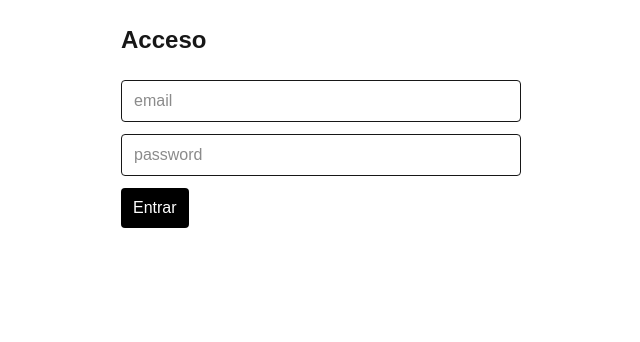
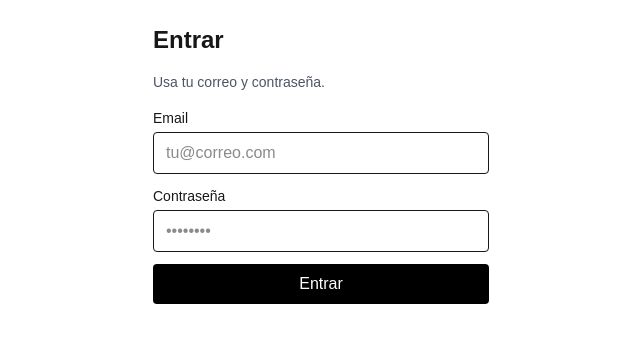
Before and after one commit to sysdeveverhigh/english-coach-ai, a Next.js app in the folder apps/web/: page /login in a window 1280 px wide. Shown: the top 342 px of the page, without its empty margins (319-959 px from the left). Built offline with nearby package versions, Linux system fonts and the light colour scheme; no server answers.

Commit message:
feat(web): simple email/password login; remove MFA UX

```diff
--- a/apps/web/src/app/login/page.tsx
+++ b/apps/web/src/app/login/page.tsx
@@ -1,202 +1,73 @@
 "use client";
 import { useEffect, useState } from "react";
 import { supabase } from "@/lib/supabaseClient";
-import { QRCodeCanvas } from "qrcode.react";
-
-type Step = "login" | "mfa_challenge" | "mfa_enroll";
 
 export default function LoginPage() {
-  const [step, setStep] = useState<Step>("login");
   const [email, setEmail] = useState("");
-  const [password, setPassword] = useState("");
-  const [status, setStatus] = useState("");
+  const [pass, setPass] = useState("");
   const [error, setError] = useState<string | null>(null);
-
-  // enrolamiento/challenge
-  const [enrollId, setEnrollId] = useState<string>("");
-  const [otpUri, setOtpUri] = useState<string>("");
-  const [otpCode, setOtpCode] = useState<string>("");
-  const [verifiedFactorId, setVerifiedFactorId] = useState<string>("");
-  const [challengeId, setChallengeId] = useState<string>("");
+  const [busy, setBusy] = useState(false);
 
   useEffect(() => {
     (async () => {
-      const sessionRes = await supabase.auth.getSession();
-      if (sessionRes.data?.session) window.location.href = "/app";
+      const { data } = await supabase.auth.getSession();
+      if (data.session) {
+        window.location.href = "/";
+      }
     })();
   }, []);
 
-  const handleLogin = async () => {
-    try {
-      setError(null);
-      setStatus("Autenticando…");
-      const signInRes = await supabase.auth.signInWithPassword({ email, password });
-      if (signInRes.error) {
-        if (signInRes.error.message?.toLowerCase().includes("mfa")) {
-          await routeAfterLogin();
-          return;
-        }
-        setError(signInRes.error.message);
-        setStatus("");
-        return;
-      }
-      await routeAfterLogin();
-    } catch (e: unknown) {
-      const msg = e instanceof Error ? e.message : String(e);
-      setError(msg);
-      setStatus("");
-    }
-  };
-
-  const routeAfterLogin = async () => {
-    setStatus("Comprobando MFA…");
-    const factorsRes = await supabase.auth.mfa.listFactors();
-    if (factorsRes.error) {
-      setError(factorsRes.error.message);
-      setStatus("");
+  const signIn = async (e: React.FormEvent) => {
+    e.preventDefault();
+    setError(null);
+    setBusy(true);
+    const { error } = await supabase.auth.signInWithPassword({ email, password: pass });
+    setBusy(false);
+    if (error) {
+      setError(error.message);
       return;
     }
-
-    const totpVerified = factorsRes.data?.all?.find(
-      (f) => f.factor_type === "totp" && f.status === "verified"
-    );
-    if (totpVerified) {
-      setVerifiedFactorId(totpVerified.id);
-      setStep("mfa_challenge");
-      setStatus("");
-      return;
-    }
-
-    // No tiene TOTP -> enrolar
-    const enrollRes = await supabase.auth.mfa.enroll({ factorType: "totp" });
-    if (enrollRes.error) {
-      setError(enrollRes.error.message);
-      setStatus("");
-      return;
-    }
-    setEnrollId(enrollRes.data.id);
-    setOtpUri(enrollRes.data.totp?.uri || "");
-    setStep("mfa_enroll");
-    setStatus("");
-  };
-
-  // Verifica el enrolamiento creando primero un challenge y luego verificándolo
-  const verifyEnrollment = async () => {
-    setStatus("Creando desafío…");
-    const ch = await supabase.auth.mfa.challenge({ factorId: enrollId });
-    if (ch.error) { setError(ch.error.message); setStatus(""); return; }
-
-    setStatus("Verificando TOTP…");
-    const verifyRes = await supabase.auth.mfa.verify({
-      factorId: enrollId,
-      challengeId: ch.data.id,
-      code: otpCode,
-    });
-    if (verifyRes.error) {
-      setError(verifyRes.error.message);
-    } else {
-      window.location.href = "/app";
-    }
-    setStatus("");
-  };
-
-  const startChallenge = async () => {
-    setStatus("Creando desafío MFA…");
-    const ch = await supabase.auth.mfa.challenge({ factorId: verifiedFactorId });
-    if (ch.error) { setError(ch.error.message); setStatus(""); return; }
-    setChallengeId(ch.data.id);
-    setStatus("");
-  };
-
-  const verifyChallenge = async () => {
-    setStatus("Verificando código…");
-    const verifyRes = await supabase.auth.mfa.verify({
-      factorId: verifiedFactorId,
-      challengeId,
-      code: otpCode,
-    });
-    if (verifyRes.error) {
-      setError(verifyRes.error.message);
-    } else {
-      window.location.href = "/app";
-    }
-    setStatus("");
+    window.location.href = "/";
   };
 
   return (
-    <main className="p-6 max-w-md mx-auto space-y-6">
-      <h1 className="text-2xl font-bold">Acceso</h1>
-      {status && <p className="text-sm text-gray-600">{status}</p>}
-      {error && <p className="text-sm text-red-600">{error}</p>}
+    <main className="p-6 max-w-sm mx-auto space-y-4">
+      <h1 className="text-2xl font-bold">Entrar</h1>
+      <p className="text-sm text-gray-600">Usa tu correo y contraseña.</p>
 
-      {step === "login" && (
-        <div className="space-y-3">
+      {error && <div className="text-sm text-red-600">{error}</div>}
+
+      <form onSubmit={signIn} className="space-y-3">
+        <div>
+          <label className="block text-sm mb-1">Email</label>
           <input
+            type="email"
+            required
             className="w-full border rounded px-3 py-2"
-            placeholder="email"
             value={email}
             onChange={(e) => setEmail(e.target.value)}
-            type="email"
+            placeholder="tu@correo.com"
           />
+        </div>
+        <div>
+          <label className="block text-sm mb-1">Contraseña</label>
           <input
+            type="password"
+            required
             className="w-full border rounded px-3 py-2"
-            placeholder="password"
-            value={password}
-            onChange={(e) => setPassword(e.target.value)}
-            type="password"
+            value={pass}
+            onChange={(e) => setPass(e.target.value)}
+            placeholder="••••••••"
           />
-          <button onClick={handleLogin} className="px-3 py-2 bg-black text-white rounded">
-            Entrar
-          </button>
         </div>
-      )}
-
-      {step === "mfa_enroll" && (
-        <div className="space-y-3">
-          <p className="text-sm">
-            Escanea este QR con Google Authenticator / Authy y luego introduce el código de 6 dígitos.
-          </p>
-          {otpUri && (
-            <div className="border rounded p-3 inline-block">
-              <QRCodeCanvas value={otpUri} size={180} includeMargin />
-            </div>
-          )}
-          <input
-            className="w-full border rounded px-3 py-2"
-            placeholder="Código 6 dígitos"
-            value={otpCode}
-            onChange={(e) => setOtpCode(e.target.value)}
-            inputMode="numeric"
-          />
-          <button onClick={verifyEnrollment} className="px-3 py-2 bg-black text-white rounded">
-            Verificar y entrar
-          </button>
-        </div>
-      )}
-
-      {step === "mfa_challenge" && (
-        <div className="space-y-3">
-          <p className="text-sm">Introduce tu código TOTP.</p>
-          {!challengeId ? (
-            <button onClick={startChallenge} className="px-3 py-2 bg-gray-200 rounded">
-              Generar desafío
-            </button>
-          ) : (
-            <>
-              <input
-                className="w-full border rounded px-3 py-2"
-                placeholder="Código 6 dígitos"
-                value={otpCode}
-                onChange={(e) => setOtpCode(e.target.value)}
-                inputMode="numeric"
-              />
-              <button onClick={verifyChallenge} className="px-3 py-2 bg-black text-white rounded">
-                Verificar y entrar
-              </button>
-            </>
-          )}
-        </div>
-      )}
+        <button
+          type="submit"
+          disabled={busy}
+          className={`w-full px-3 py-2 rounded text-white ${busy ? "bg-gray-400" : "bg-black"}`}
+        >
+          {busy ? "Entrando…" : "Entrar"}
+        </button>
+      </form>
     </main>
   );
 }
```
